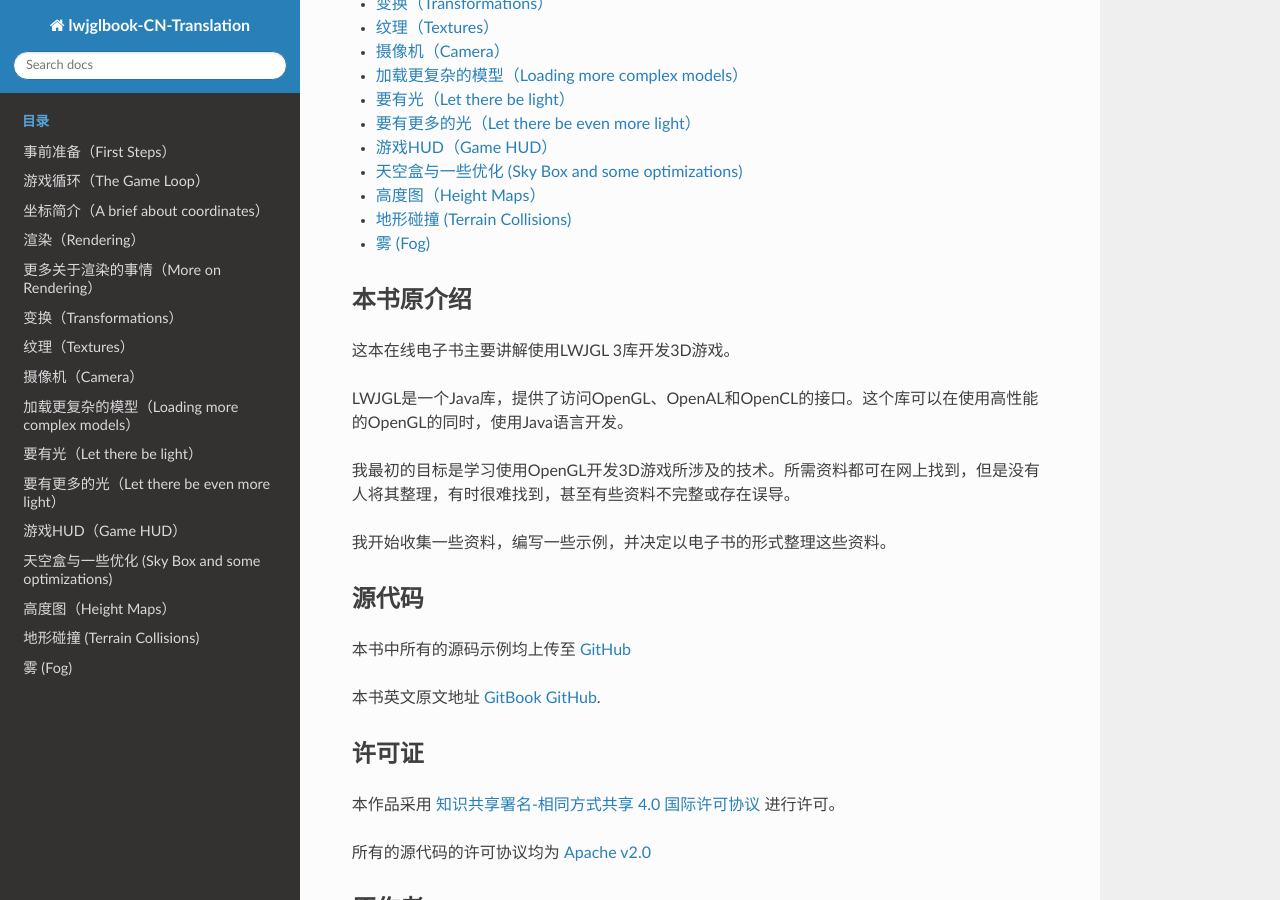
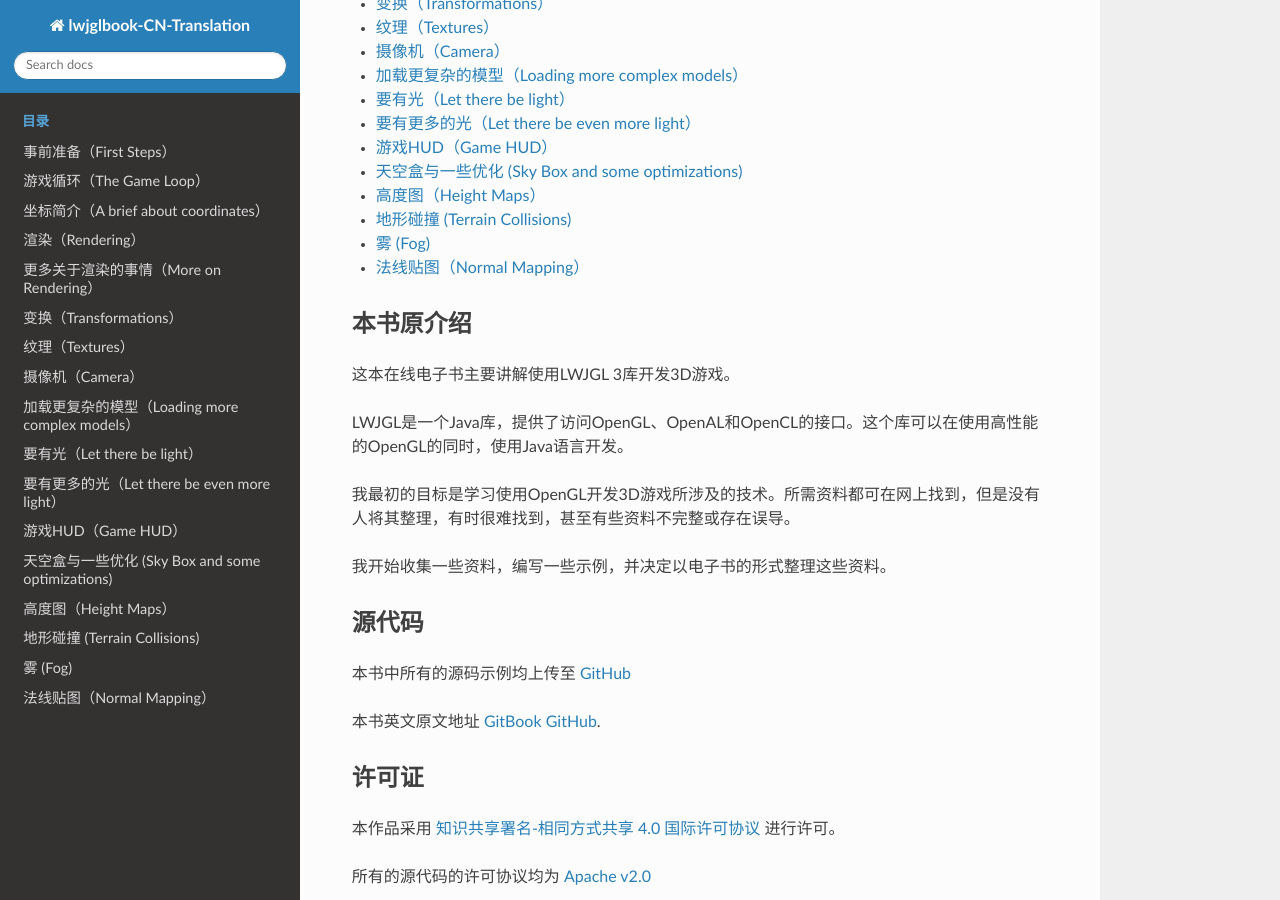
Before and after one commit to mouse0w0/lwjglbook-CN-Translation, a Sphinx documentation site: the page built from source/index.rst, in a window 1280 px wide and 900 px high, scrolled down 384 px. Built offline with Sphinx 7.4.7 and the Read the Docs theme 2.0.0, drawn with Linux system fonts in a browser that asks for light colours; some of the changed lines change nothing that is shown.

Commit message:
Update 17-normal-mapping

````diff
--- a/source/17-normal-mapping.md
+++ b/source/17-normal-mapping.md
@@ -63,8 +63,7 @@
 }
 ```
 
-我们将在场景的片元着色器中使用法线贴图纹理。
-We will use the normal map texture in the scene fragment shader. But, since we are working in view coordinates space we need to pass the model view matrix in order to do the proper transformation. Thus, we need to modify the scene vertex shader.
+我们将在场景的片元着色器中使用法线贴图纹理。但是，由于我们在观察坐标空间操作，所以需要通过模型观察矩阵来进行适当的变换。因此，我们需要修改场景的顶点着色器。
 
 ```glsl
 #version 330
@@ -92,19 +91,19 @@
 }
 ```
 
-In the scene fragment shader we need to add another input parameter.
+在场景的片元着色器中，我们需要添加另一个输入参数。
 
 ```glsl
 in mat4 outModelViewMatrix;
 ```
 
-In the fragment shader, we will need to pass a new uniform for the normal map texture sampler:
+在片元着色器中，我们需要为法线贴图纹理采样器传递一个新的Uniform：
 
 ```glsl
 uniform sampler2D texture_sampler;
 ```
 
-Also, in the fragment shader, we will create a new function that calculates the normal for the current fragment.
+此外，在片元着色器中，我们将创建一个新函数，该函数计算当前片元的法线。
 
 ```glsl
 vec3 calcNormal(Material material, vec3 normal, vec2 text_coord, mat4 modelViewMatrix)
@@ -120,51 +119,50 @@
 }
 ```
 
-The function takes the following parameters:
+该函数有以下参数：
+* `Material`实例。
+* 顶点法线。
+* 纹理坐标。
+* 模型视图矩阵。
 
-* The material instance.
-* The vertex normal.
-* The texture coordinates.
-* The model view matrix.
+我们在此函数中做的第一件事是检查这个`Material`实例是否有法线贴图。如果没有，我们就像平常一样简单地使用顶点法线。如果它有法线贴图，我们使用储存着法线数据的法线纹理关联到当前纹理坐标。
 
-The first thing we do in that function is to check if this material has a normal map associated or not. If not, we just simply use the vertex normal as usual. If it has a normal map, we use the normal data stored in the normal texture map associated to the current texture coordinates.
+记住我们取得的颜色是法线坐标，但因为它们被储存为RGB值，所以它们的值在范围\[0, 1\]中。我们需要将其范围转换为\[-1, 1\]，所以我们将其乘以2然后减去1。然后，我们将它归一化，并将其转换到模型观察坐标系（就像顶点法线那样）。
 
-Remember that the colour we get are the normal coordinates, but since they are stored as RGB values they are contained in the range \[0, 1\]. We need to transform them to be in the range \[-1, 1\], so we just multiply by two and subtract 1 . Then, we normalize that value and transform it to view model coordinate space \(as with the vertex normal\).
+就这样，我们可以使用返回值作为片元所有光照计算中的法线。
 
-And that’s all, we can use the returned value as the normal for that fragment in all the lightning calculations.
-
-In the `Renderer` class we need to create the normal map uniform, and in the `renderScene` method we need to set it up like this:
+在`Renderer`类中，我们需要创建法线贴图，在`renderScene`方法中，我们做如下设置：
 
 ```java
-...
+//...
 sceneShaderProgram.setUniform("fog", scene.getFog());
 sceneShaderProgram.setUniform("texture_sampler", 0);
 sceneShaderProgram.setUniform("normalMap", 1);
-...
+//...
 ```
 
-You may notice some interesting thing in the code above. We are setting $$0$$ for the material texture uniform \(`texture_sampler`\) and $$1$$ for the normal map texture \(`normalMap`\). If you recall from the texture chapter. We are using more than one texture, so we must set up the texture unit for each separate texture.
+上述代码中你可能注意到一些有趣的事情。我们将材质纹理Uniform（`texture_sampler`）设置为**0**，然后将法线贴图纹理（`normalMap`）设置为**1**。如果你回想纹理章节，我们不止使用一个纹理，所以我们必须为每个单独的纹理设置纹理单元。
 
-We need to take this also into consideration when we are rendering a `Mesh`.
+当我们渲染`Mesh`时，也需要考虑这一点。
 
 ```java
 private void initRender() {
     Texture texture = material.getTexture();
     if (texture != null) {
-        // Activate first texture bank
+        // 激活第一纹理库
         glActiveTexture(GL_TEXTURE0);
-        // Bind the texture
+        // 绑定纹理
         glBindTexture(GL_TEXTURE_2D, texture.getId());
     }
     Texture normalMap = material.getNormalMap();
     if ( normalMap != null ) {
-        // Activate first texture bank
+        // 激活第二纹理库
         glActiveTexture(GL_TEXTURE1);
-        // Bind the texture
+        // 绑定纹理
         glBindTexture(GL_TEXTURE_2D, normalMap.getId());
     }
 
-    // Draw the mesh
+    // 绘制网格
     glBindVertexArray(getVaoId());
     glEnableVertexAttribArray(0);
     glEnableVertexAttribArray(1);
@@ -172,17 +170,18 @@
 }
 ```
 
-As you can see we need to bind to each of the textures available and activate the associated texture unit in order to be able to work with more than one texture. In the `renderScene` method in the `Renderer` class we do not need to explicitly set up the uniform of the texture since it’s already contained in the `Material`.
+如你所见，我们需要绑定每个可用的纹理，并激活相关的纹理单元，以便多个纹理能够同时工作。在`Renderer`类的`renderScene`方法中，我们不需要显式设置纹理的Uniform，因为它已经包含在`Material`中。
 
-In order to show the improvements that normal maps provide, we have created an example that shows two quads side by side. The right quad has a texture map applied and the left one not. We also have removed the terrain, the skybox and the HUD and setup a directional light with can be changed with the left and right cursor keys so you can see the effect. We have modified the base source code a bit in order to support not having a skybox or a terrain. We have also clamped the light effect in the fragment shader in the rang \[0, 1\] to avoid over exposing effect of the image.
+为了展示法线贴图带来的提升，我已经创建了两个并排显示的四边形示例。右边的有一张法线贴图，而左边没有。我们还删除了地形、天空盒和HUD，并设置了平行光照，可以用鼠标左右键改变方向，这样你就可以看到效果了。我已经修改了基本源代码，以支持关闭天空盒和地形。我们还在片元着色器中设置了光效果的范围为\[0, 1\]，以避免图像过度曝光。
 
-The result is shown in the next figure.
+结果如下图所示。
 
-![Normal mapping result](_static/17/normal_mapping_result.png)
+![法线贴图结果](_static/17/normal_mapping_result.png)
 
-As you can see the quad that has a normal texture applied gives the impression of having more volume. Although it is, in essence, a plain surface like the other quad, you can see how the light reflects.
-But, although the code we have set up, works perfectly with this example you need to be aware of its limitations. The code only works for normal map textures that are created using object space coordinates. If this is the case we can apply the model view matrix transformations to translate the normal coordinates to the view space.
+如你所见，具有法线贴图的四边形感觉更大。虽然它本质上是一个像其他四边形一样的平面，但你可以看到光线是如何反射的。
 
-But, usually normal maps are not defined in that way. They usually are defined in the called tangent space. The tangent space is a coordinate system that is local to each triangle of the model. In that coordinate space the $$z$$ axis always points out of the surface. This is the reason why when you look at a normal map its usually bluish, even for complex models with opposing faces.
+尽管我们已经编写的代码完全符合这个示例，但你需要知道它的局限性。该代码仅适用与使用模型坐标空间创建的法线贴图纹理。如果是这种情况，我们可以使用模型视图矩阵来将法线坐标转换到观察空间。
 
-We will stick with this simple implementation by now, but keep in mind that you must always use normal maps defined in object space. If you use maps defined in tangent space you will get weird results. In order to be able to work with them we need to setup specific matrices to transform coordinates to the tangent space.
+但通常法线贴图不是这样定义的。它们通常被定义在所谓的**切线空间（`Tangent Space`）**中。切线空间是一个坐标系，它定位在模型的每个三角形，其坐标系的**z**轴总是垂直于表面。这就是为什么当你看一个法线贴图时，它通常是蓝色的，甚至对于面相对复杂的模型也是如此。
+
+我们现在仍使用这个简单的实现，但请记住，你必须总是使用在模型空间中定义的法线贴图。如果使用切线空间中定义的贴图，就会变得很奇怪。为了能够让它们一同工作，我们需要使用特定的矩阵来将坐标变换到切线空间。
--- a/source/index.rst
+++ b/source/index.rst
@@ -21,6 +21,7 @@
    14-height-maps
    15-terrain-collisions
    16-fog
+   17-normal-mapping
 
 本书原介绍
 ****
````
